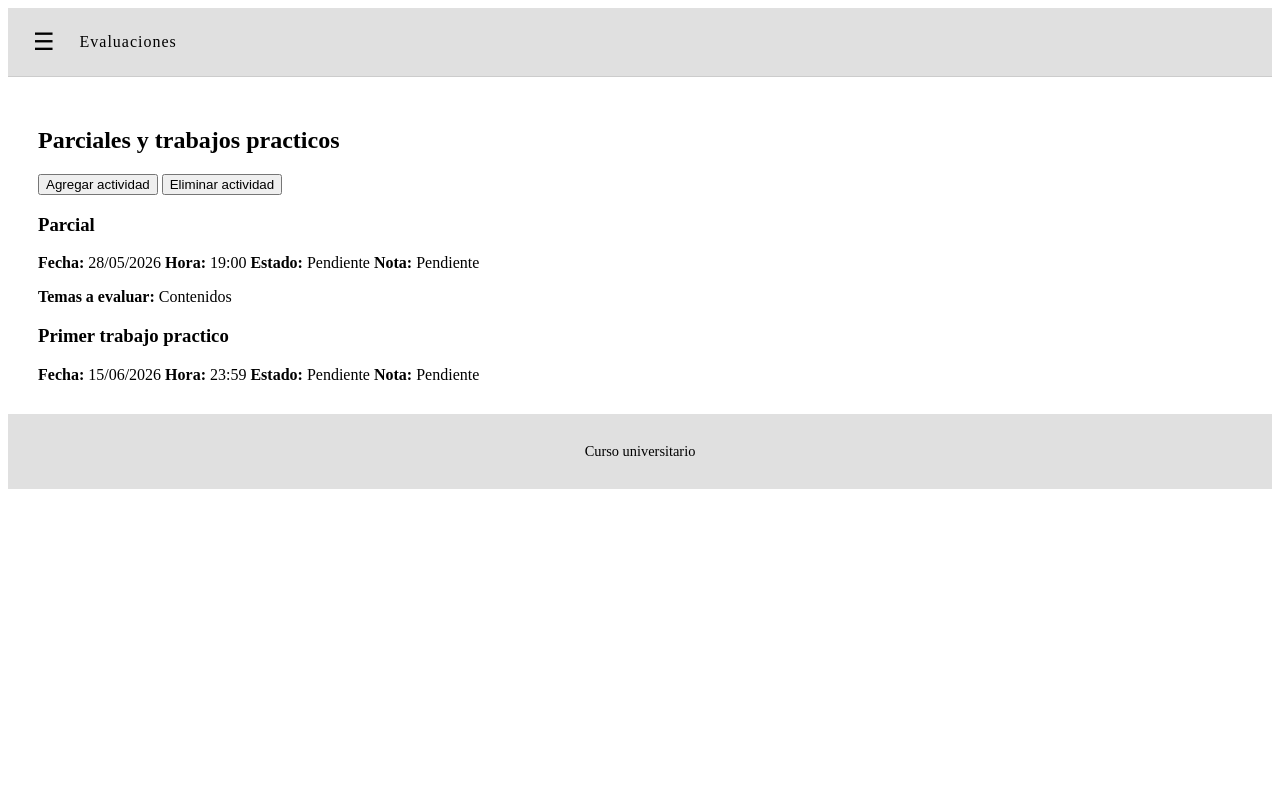
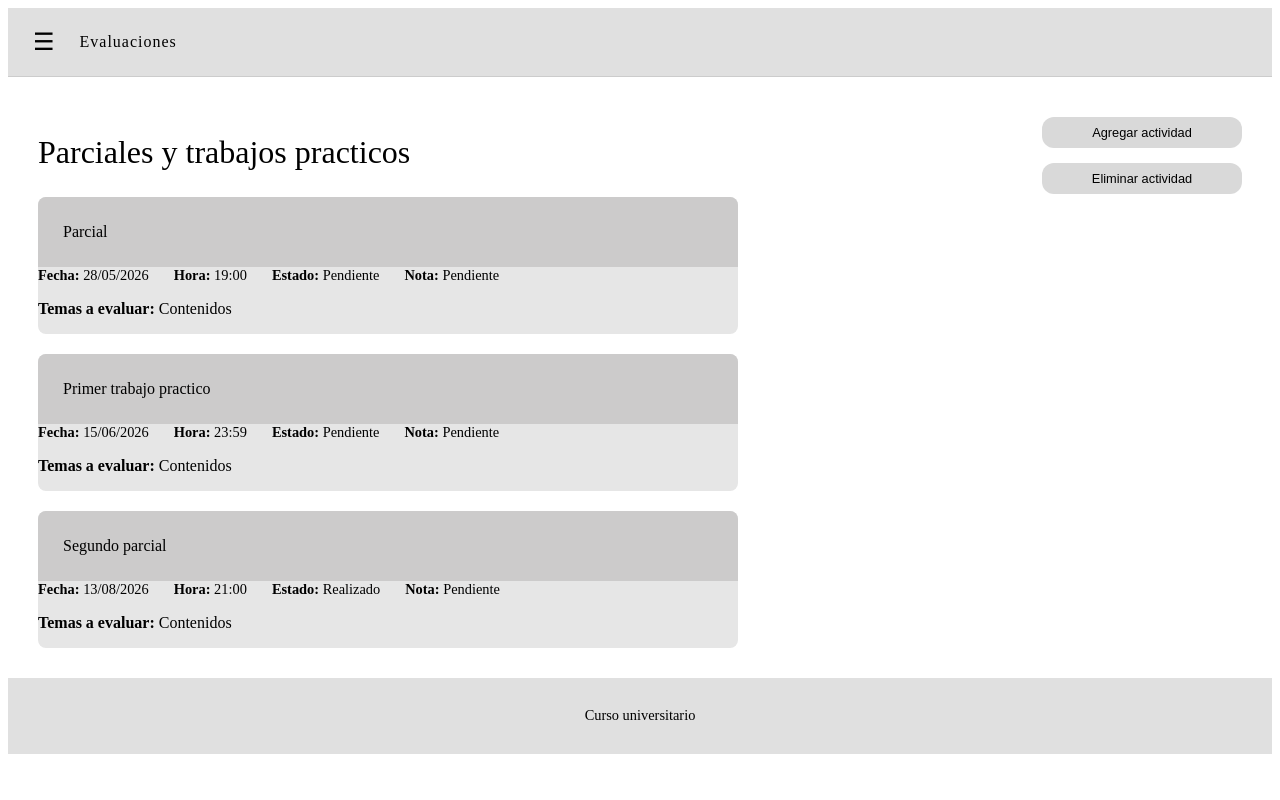
Before and after one commit to yapu115/TP_Integrador_IDS, a Flask app: page /evaluaciones in a window 1280 px wide. Run offline with Flask 3, Linux system fonts and the light colour scheme.

Commit message:
Solucion de problema en base.js que causaba que no funcione, modificacion del css de evaluaciones.css y base.css

```diff
--- a/Frontend/routes/home.py
+++ b/Frontend/routes/home.py
@@ -4,6 +4,6 @@ from utils.auth import login_required
 home_bp = Blueprint('home', __name__)
 
 @home_bp.route('/')
-@login_required
+#@login_required
 def home():
     return render_template('home.html')
--- a/Frontend/static/css/base.css
+++ b/Frontend/static/css/base.css
@@ -33,8 +33,15 @@
     background-color: #818181;
     border-radius: 12;
     transition: background-color 0.4s;
+    font-size: 1.4rem;
+    align-items: center;
+    justify-content: center;
+    display: flex;
+    filter: grayscale(100%);
 }
-
+.sidebar__link{
+    text-decoration: none;
+}
 .sidebar__box:hover {
     background-color: #4b4b4b;
 }
--- /dev/null
+++ b/Frontend/static/css/evaluaciones.css
@@ -0,0 +1,69 @@
+.evaluaciones-container {
+    gap: 25px;
+}
+
+.evaluaciones-header {
+    display: grid;
+    grid-template-columns: 1fr 200px;
+}
+
+.evaluaciones-banner h2 {
+    font-size: 2rem;
+    font-weight: normal;
+}
+
+.evaluaciones-actions {
+    display: flex;
+    flex-direction: column;
+    gap: 15px;
+    padding-top: 10px;
+}
+
+.btn {
+    padding: 8px;
+    border: none;
+    border-radius: 12px;
+    font-size: 0.8rem;
+    cursor: pointer;
+    background-color: #d9d9d9;
+    transition: background-color 0.2s, transform 0.1s;
+}
+
+.btn.btn--add:hover {
+    background-color: #abec9c;
+}
+.btn.btn--delete:hover {
+    background-color: #ec9c9c;
+}
+
+.evaluaciones-list {
+    display: flex;
+    flex-direction: column;
+    gap: 20px;
+    max-width: 700px;
+}
+
+.evaluacion-card {
+    background-color: #e6e6e6;
+    border-radius: 8px;
+    overflow: hidden;
+    display: flex;
+    flex-direction: column;
+}
+
+.evaluacion-card__header {
+    background-color: #cccbcb;
+    padding: 10px 25px;
+}
+
+.evaluacion-card__header h3 {
+    font-size: 1rem;
+    font-weight: normal;
+}
+
+.evaluacion-card__meta {
+    display: flex;
+    flex-wrap: wrap;
+    gap: 25px;
+    font-size: 0.90rem;
+}
--- a/Frontend/static/js/base.js
+++ b/Frontend/static/js/base.js
@@ -5,7 +5,7 @@ document.addEventListener('DOMContentLoaded', function() {
     const barraLateral = document.querySelector('.sidebar');
 
     //Verificamos que ambos elementos existan en la página actual
-    if (boton_ && barraLateral) {
+    if (boton && barraLateral) {
         // Se espera a que el usuario haga click
         boton.addEventListener('click', function() {
             // Alternamos la clase que estira la barra lateral
--- a/Frontend/templates/base.html
+++ b/Frontend/templates/base.html
@@ -16,13 +16,13 @@
         <aside class="sidebar">
             <nav class="sidebar__nav">
                 <a href="{{ url_for('home.home') }}" class="sidebar__link" title="Inicio">
-                    <div class="sidebar__box"></div>
+                    <div class="sidebar__box">&#127968;</div>
                 </a>
                 <a href="{{ url_for('evaluaciones.mostrar_evaluaciones') }}" class="sidebar__link" title="Evaluaciones">
-                    <div class="sidebar__box"></div>
+                    <div class="sidebar__box">&#128197;</div>
                 </a>
                 <a href="{{ url_for('notas.mostrar_notas') }}" class="sidebar__link" title="Notas">
-                    <div class="sidebar__box"></div>
+                    <div class="sidebar__box">&#128203;</div>
                 </a>
             </nav>
         </aside>
--- a/Frontend/templates/evaluaciones.html
+++ b/Frontend/templates/evaluaciones.html
@@ -1,6 +1,7 @@
 {%extends "base.html"%}
 {%block title%}Evaluaciones{%endblock%}
 {% block breadcrumbs %}<span class="breadcrumbs__item">Evaluaciones</span>{% endblock %}
+{% block extra_css %}<link rel="stylesheet" href="{{ url_for('static', filename='css/evaluaciones.css') }}">{% endblock %}
 {%block content%}
 <div class="evaluaciones-container">
 
@@ -45,6 +46,26 @@
                     <span><strong>Estado:</strong> Pendiente</span>
                     <span><strong>Nota:</strong> Pendiente</span>
                 </div>
+                <div class="evaluacion-card__details">
+                    <p><strong>Temas a evaluar:</strong> Contenidos</p>
+                </div>
+            </div>
+        </article>
+
+          <article class="evaluacion-card">
+            <div class="evaluacion-card__header">
+                <h3>Segundo parcial</h3>
+            </div>
+            <div class="evaluacion-card__body">
+                <div class="evaluacion-card__meta">
+                    <span><strong>Fecha:</strong> 13/08/2026</span>
+                    <span><strong>Hora:</strong> 21:00</span>
+                    <span><strong>Estado:</strong> Realizado</span>
+                    <span><strong>Nota:</strong> Pendiente</span>
+                </div>
+                <div class="evaluacion-card__details">
+                    <p><strong>Temas a evaluar:</strong> Contenidos</p>
+                </div>
             </div>
         </article>
 
```
